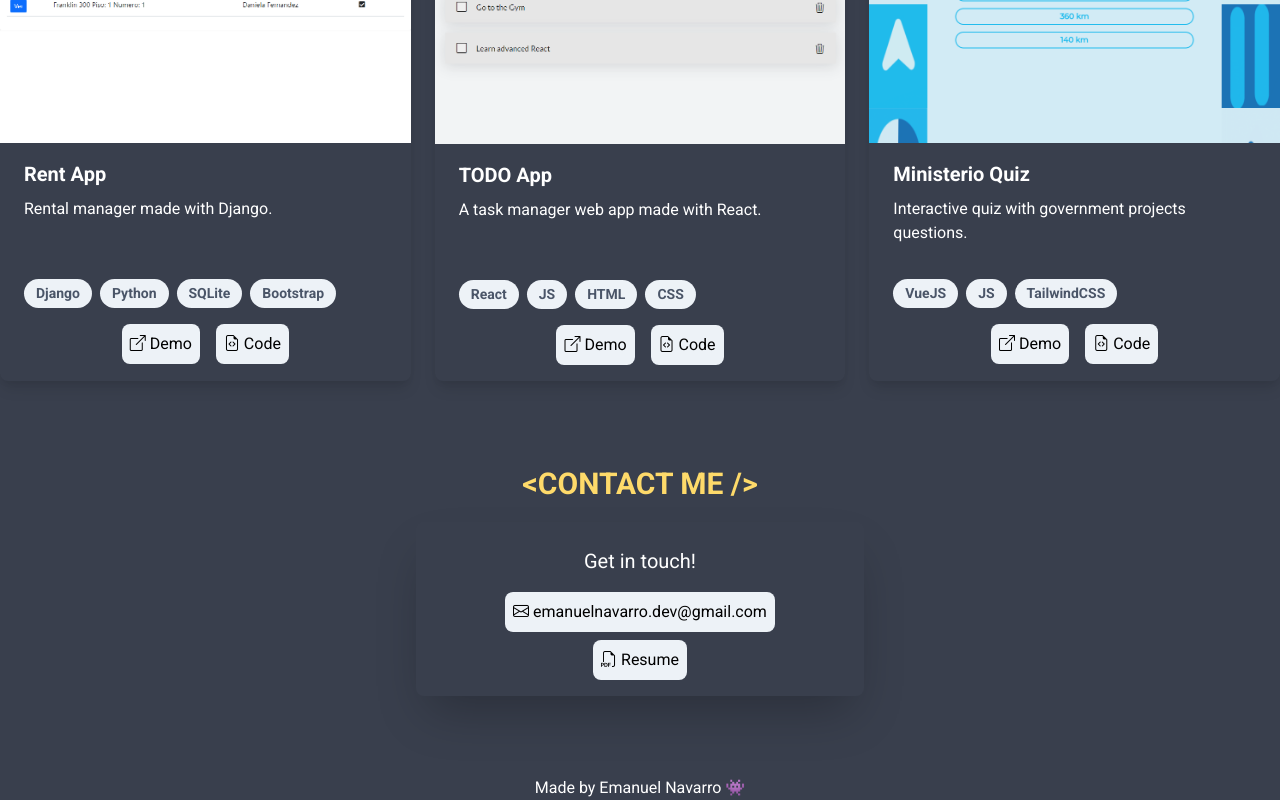
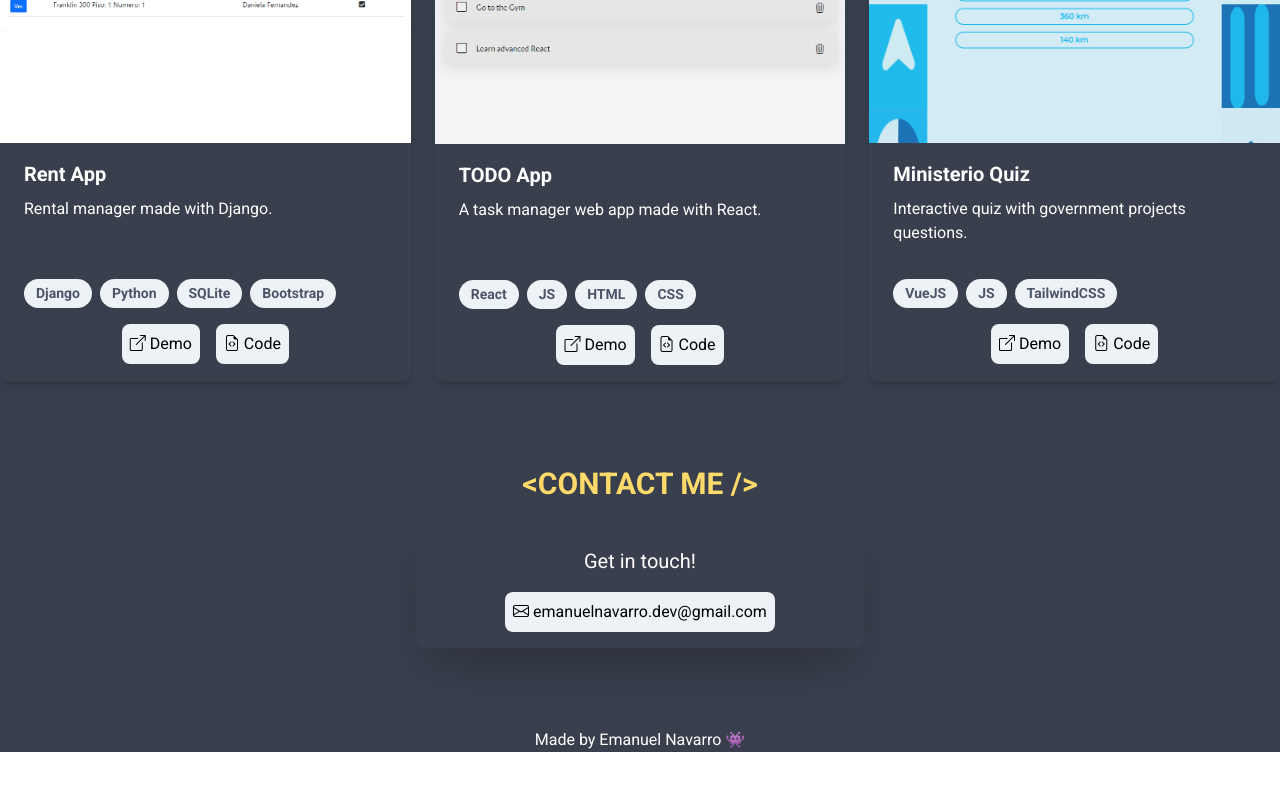
Before and after one commit to emanuelnav/portfolio-web, a Vue app: page / in a window 1280 px wide. Shown: the part 1017-1817 px from the top of the page. After the commit the page ends 1769 px from the top, so only its background shows below. Built offline with nearby package versions, Linux system fonts and the light colour scheme.

Commit message:
Update ContactMe.vue

```diff
--- a/src/components/ContactMe.vue
+++ b/src/components/ContactMe.vue
@@ -8,7 +8,6 @@
       </div>
       <div class="flex flex-col items-center justify-center mt-4 space-y-2">
         <a href="mailto:emanuelnavarro.dev@gmail.com" class="btn-default rounded-lg p-2 bg-gray-200 text-black"><i class="bi bi-envelope"></i> emanuelnavarro.dev@gmail.com</a>
-        <a href="https://www.canva.com/design/DAFAQVk-kEk/view" target="_blank" class="btn-default rounded-lg p-2 bg-gray-200 text-black"><i class="bi bi-filetype-pdf"></i> Resume</a>
       </div>
     </div>
   </div>
```
